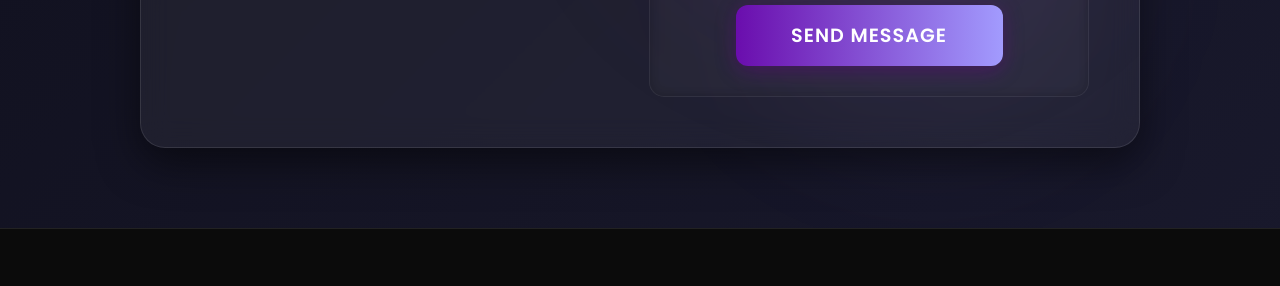
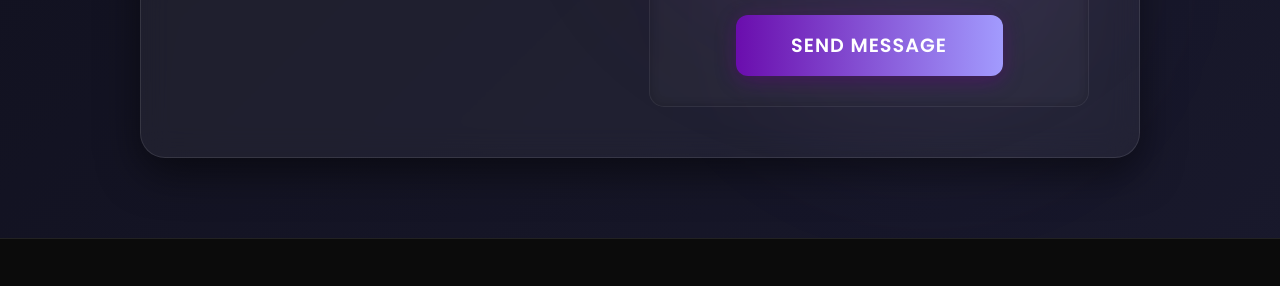
Before and after one commit to thumbnailsbysamad/thumbnailsbysamad.github.io, a website: page Contact.html in a window 1280 px wide. Shown: the part 761-1047 px from the top of the page. Drawn offline with Linux system fonts and the light colour scheme.

Commit message:
Update contact.css

```diff
--- a/contact.css
+++ b/contact.css
@@ -7,7 +7,7 @@ body {
 }
 
 .contact-page-content {
-  padding-top: 150px; /* Default for desktop */
+  padding-top: 160px; /* Default for desktop */
   min-height: 100vh;
   display: flex;
   align-items: center;
@@ -435,4 +435,5 @@ body {
     font-size: 0.9rem;
     border-radius: 8px;
   }
+
 }
```
